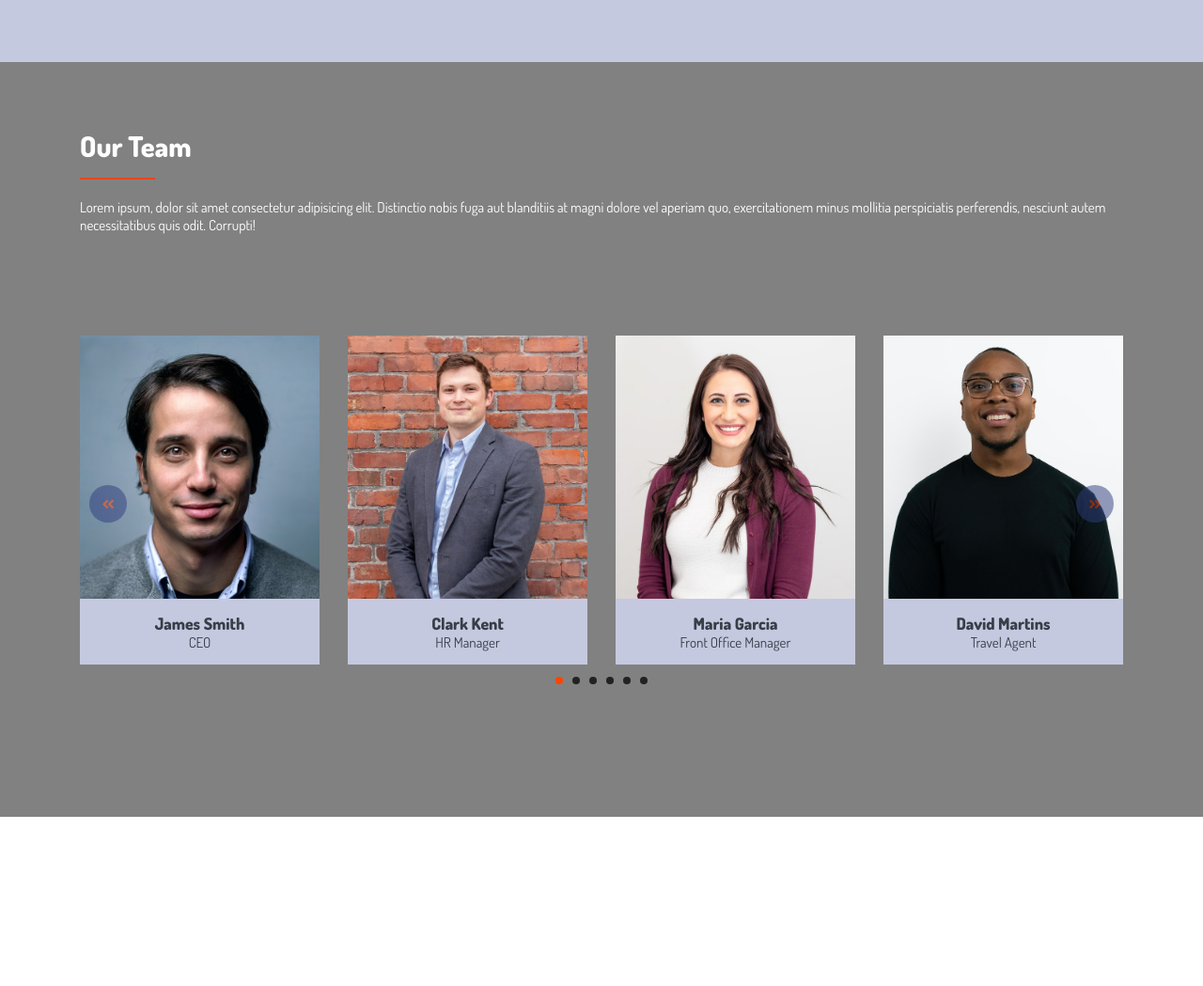
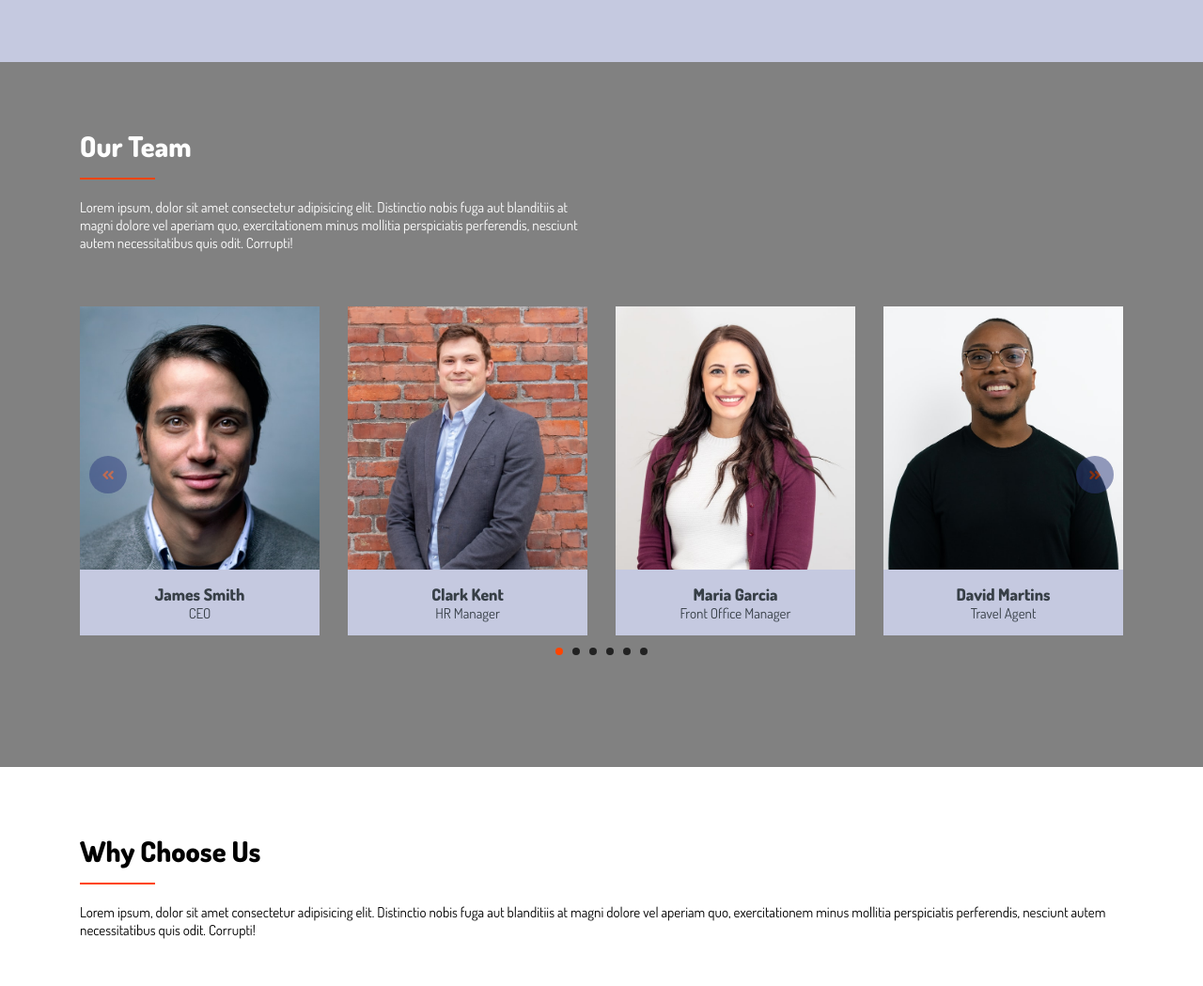
Before and after one commit to nzejoe/rico-hotel-project, a Django app: page / in a window 1280 px wide. Shown: the part 2275-3324 px from the top of the page at 94% size. Before the commit the page ends 3144 px from the top, so only its background shows below. Run offline with Django 3.2, Linux system fonts and the light colour scheme.

Commit message:
our team section styled

```diff
--- a/static/css/responsive.css
+++ b/static/css/responsive.css
@@ -153,6 +153,14 @@
   /* end of services */
 }
 
+@media screen and (min-width: 760px) {
+  /* our team */
+  .our__team_info {
+    width: 70%;
+  }
+  /* end of our team */
+}
+
 @media screen and (min-width: 800px) {
   /* services */
   .section__services .services {
@@ -170,10 +178,28 @@
   }
   /* end of services */
 
+  /* our team */
+  .section__our_team {
+    height: calc(100vh - 5rem);
+  }
+  .our__team_info {
+    width: 70%;
+  }
+  /* end of our team */
 }
 
 @media screen and (min-width: 1024px) {
   /* our team */
+
+  .our__team_info {
+    width: 50%;
+  }
+
+  .section__our_team .our__team_viewer {
+    height: 45rem;
+    width: 100%;
+  }
+
   .section__our_team .member {
     margin: auto;
     margin-bottom: 2rem;
--- a/templates/home.html
+++ b/templates/home.html
@@ -222,5 +222,17 @@
             </div>
         </div>
     </section><!-- // end of section our team -->
-
+    <section class="section section__why_us">
+        <div class="section__wrapper">
+            <div class="why__us_info">
+                <div class="primary__title">
+                    <h1 class="title">why choose us</h1>
+                    <div class="underline"></div>
+                </div>
+                <p class="why__us_text">
+                    Lorem ipsum, dolor sit amet consectetur adipisicing elit. Distinctio nobis fuga aut blanditiis at magni dolore vel aperiam quo, exercitationem minus mollitia perspiciatis perferendis, nesciunt autem necessitatibus quis odit. Corrupti!
+                </p>
+            </div>
+        </div>
+    </section>
 {% endblock content %}
```
Also changed, not shown: static/images/why_us/best_price.jpg (added), static/images/why_us/services.jpg (added), static/images/why_us/support.jpg (added), static/images/why_us/trusted_company.jpg (added).
